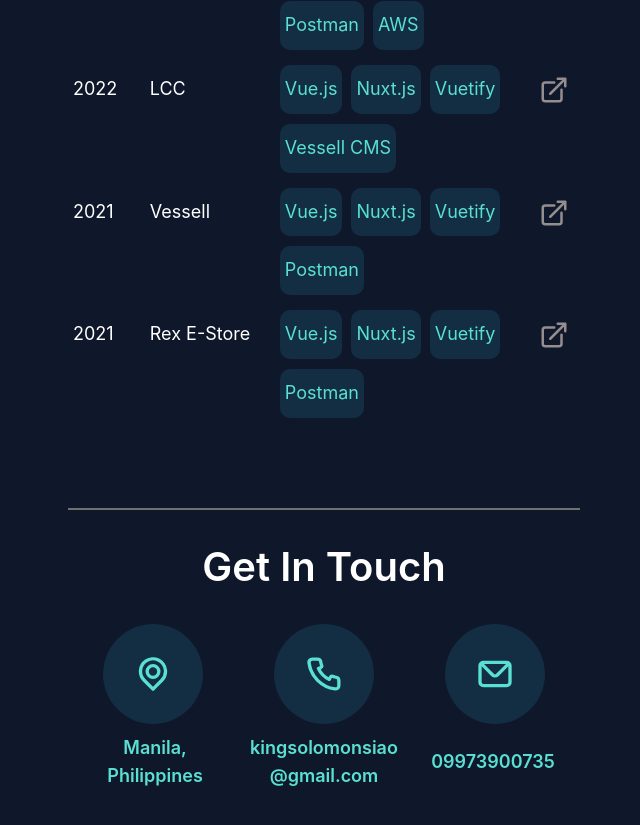
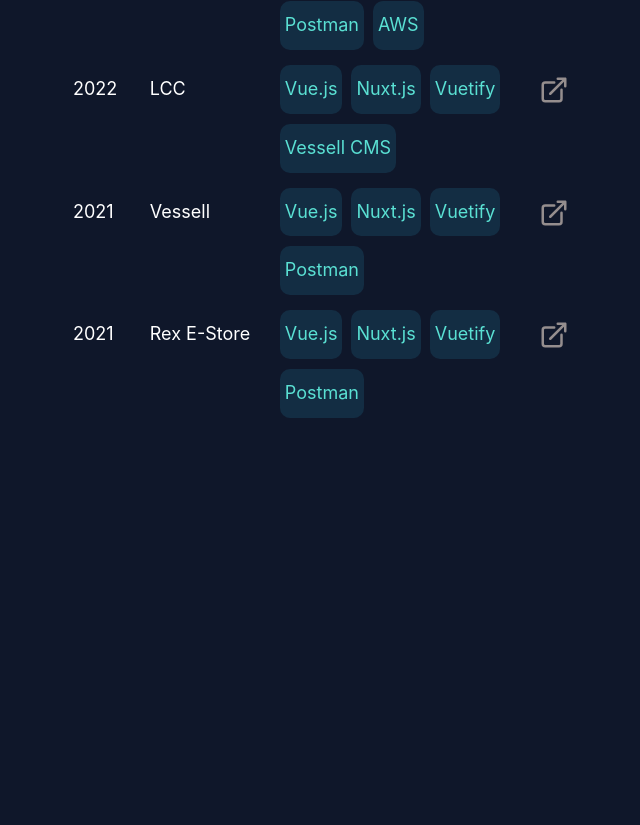
Before and after one commit to kingsiao/portfolio_v2, a Vue app: page / in a window 1280 px wide. Shown: the part 1616-2441 px from the top of the page, without its empty margins (636-1276 px from the left). After the commit the page ends 2133 px from the top, so only its background shows below. Built offline with nearby package versions, Linux system fonts and the light colour scheme.

Commit message:
Remove get in touch section

```diff
--- a/src/components/about.vue
+++ b/src/components/about.vue
@@ -60,9 +60,9 @@
       </div>
     </div>
 
-    <div class="border-line"></div>
+    <!-- <div class="border-line"></div> -->
 
-    <div class="about-container__item">
+    <!-- <div class="about-container__item">
       <h1 class="headline">Get In Touch</h1>
 
       <div class="personal-details-container">
@@ -88,7 +88,7 @@
           <span>09973900735</span>
         </div>
       </div>
-    </div>
+    </div> -->
   </div>
 </template>
 
```
